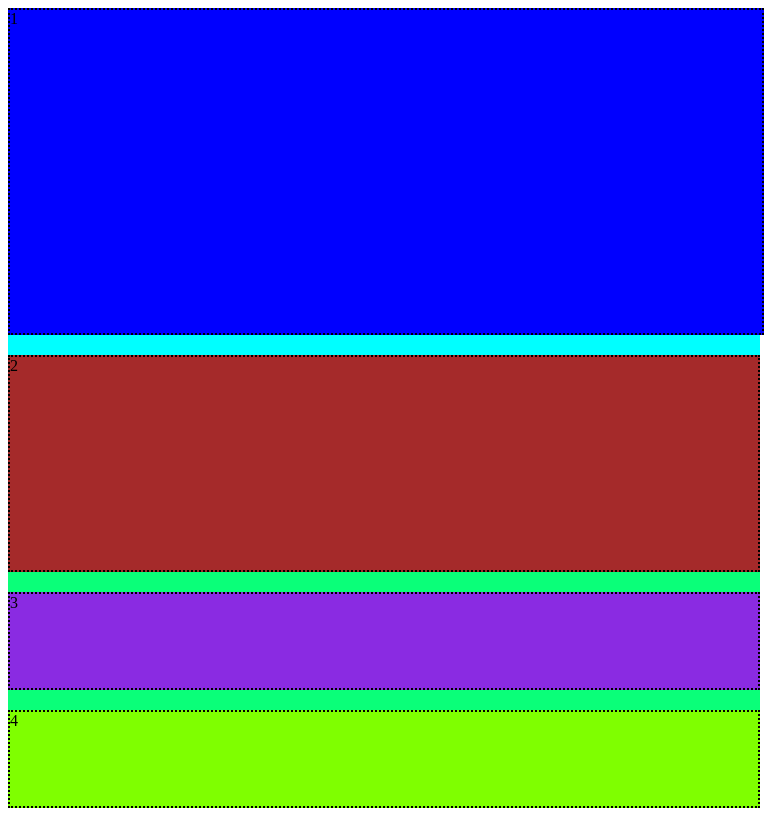
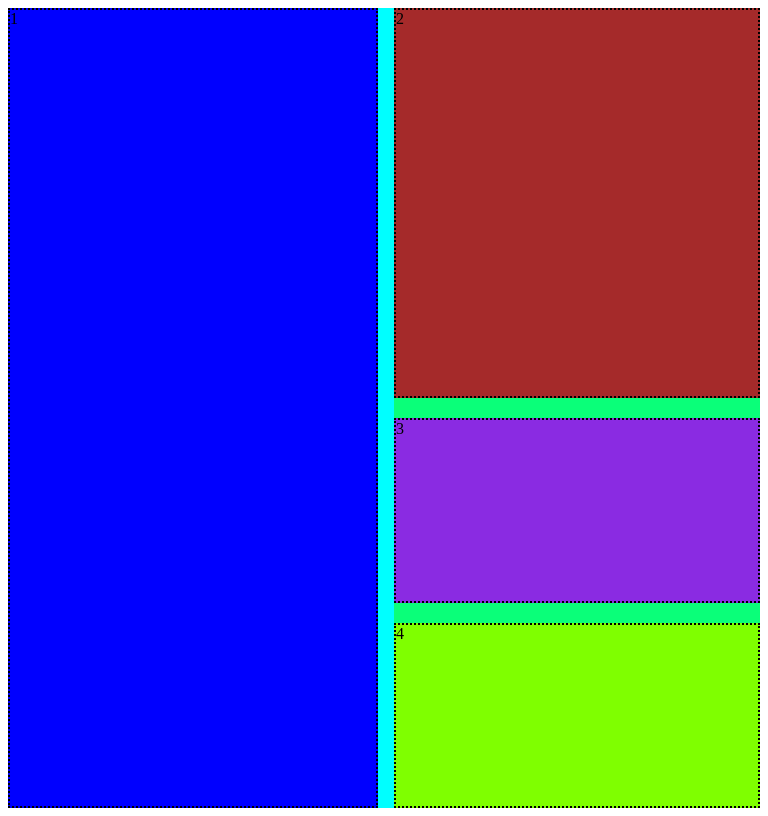
Before and after one commit to aanafiu/practise-grid-responsive, a plain HTML site: page index.html in a window 768 px wide. Drawn offline with Linux system fonts and the light colour scheme.

Commit message:
tablet resposive on 576 and below equal 780px

```diff
--- a/index.html
+++ b/index.html
@@ -86,7 +86,7 @@
         @media screen and (min-width:576px) and (max-width:780px){
                .container{
                 display: grid;
-                grid-template-columns: repeat(1,1fr);
+                grid-template-columns: repeat(2,1fr);
                 height: 100vh;
                 /* width: 100vw; */
                 /* padding: 10px; */
@@ -105,7 +105,7 @@
                }
                .con1{
                 display: grid;
-                grid-template-columns: repeat(1,1fr);
+                grid-template-columns:  repeat(1,2fr);
                 height: 100%;
                }
 
```
